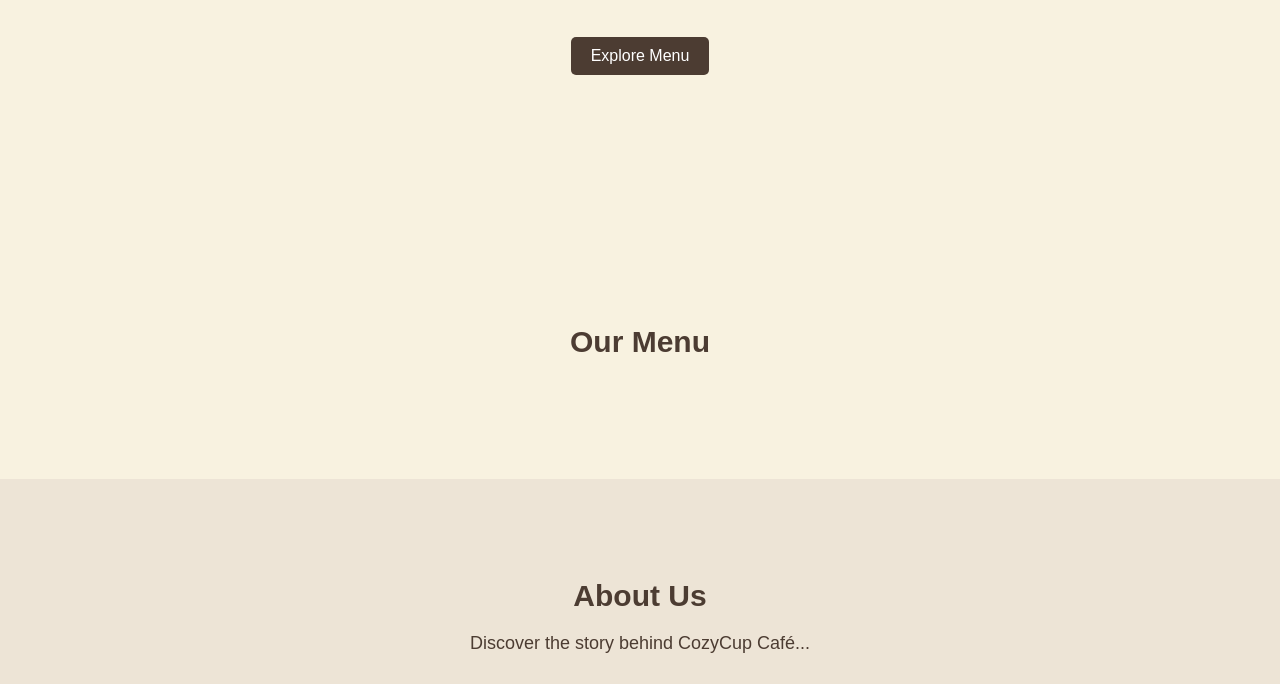
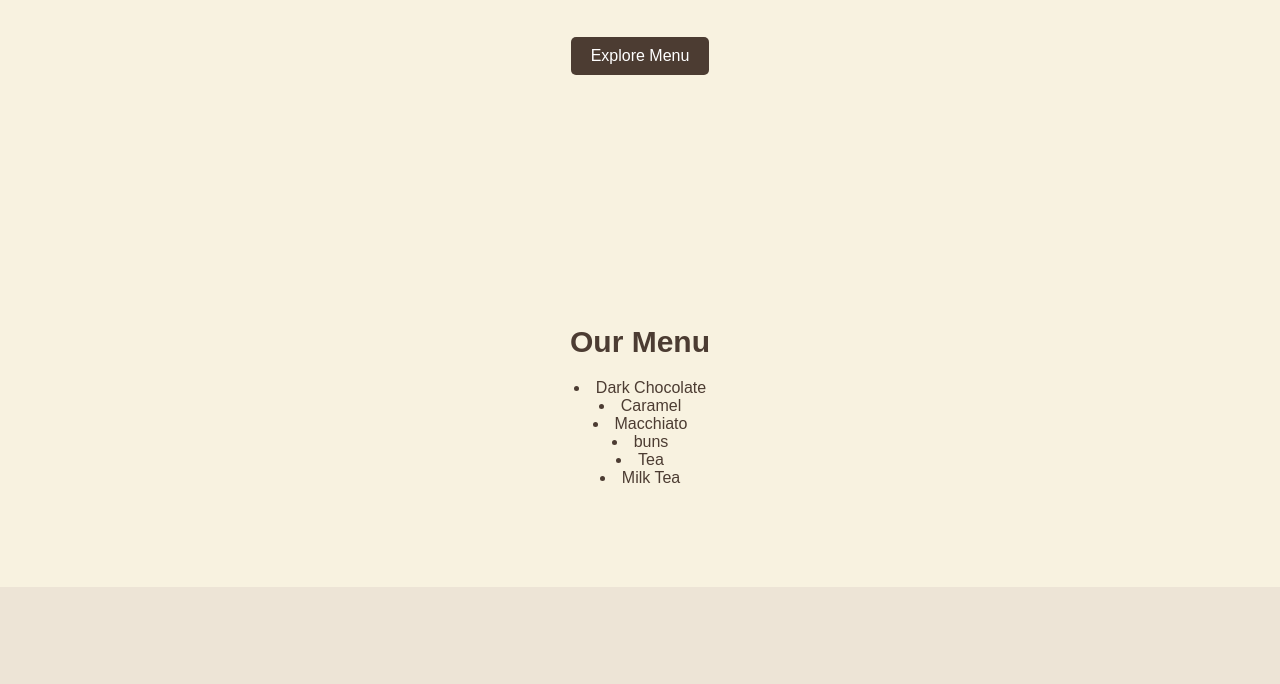
Before and after one commit to RicsOlayvar/ChickenBiryani, a plain HTML site: page index.html in a window 1280 px wide. Shown: the part 400-1084 px from the top of the page. Drawn offline with Linux system fonts and the light colour scheme.

Commit message:
your message

```diff
--- a/index.html
+++ b/index.html
@@ -30,6 +30,12 @@
     <section id="menu" class="menu">
         <h2>Our Menu</h2>
         <!-- Add menu items here -->
+         <li>Dark Chocolate</li>
+        <li>Caramel</li>
+        <li> Macchiato</li>
+        <li>buns</li>
+        <li>Tea</li>
+        <li>Milk Tea</li>
     </section>
 
     <section id="about" class="about">
```
